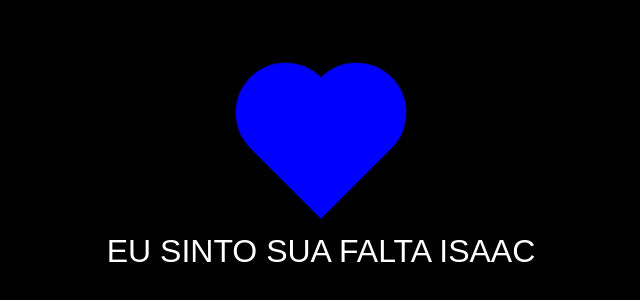
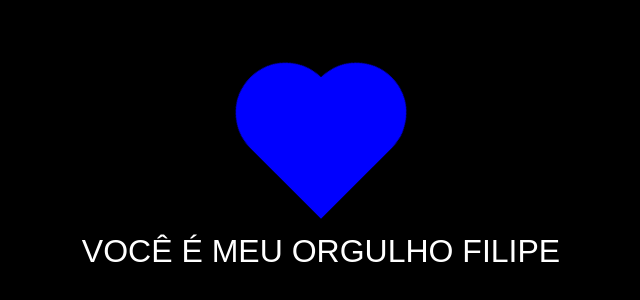
Before and after one commit to Pinhas-web/bruna, a plain HTML site: page index.html in a window 1280 px wide. Shown: the part 216-516 px from the top of the page, without its empty margins (319-959 px from the left). Drawn offline with Linux system fonts and the light colour scheme.

Commit message:
Update index.html

```diff
--- a/index.html
+++ b/index.html
@@ -9,9 +9,7 @@
 <body>
   <div class="container">
     <div class="coracao"></div>
-    <div class="mensagem">EU SINTO SUA FALTA ISAAC</div>
+    <div class="mensagem">VOCÊ É MEU ORGULHO FILIPE</div>
   </div>
-
-
 </body>
 </html>
```
